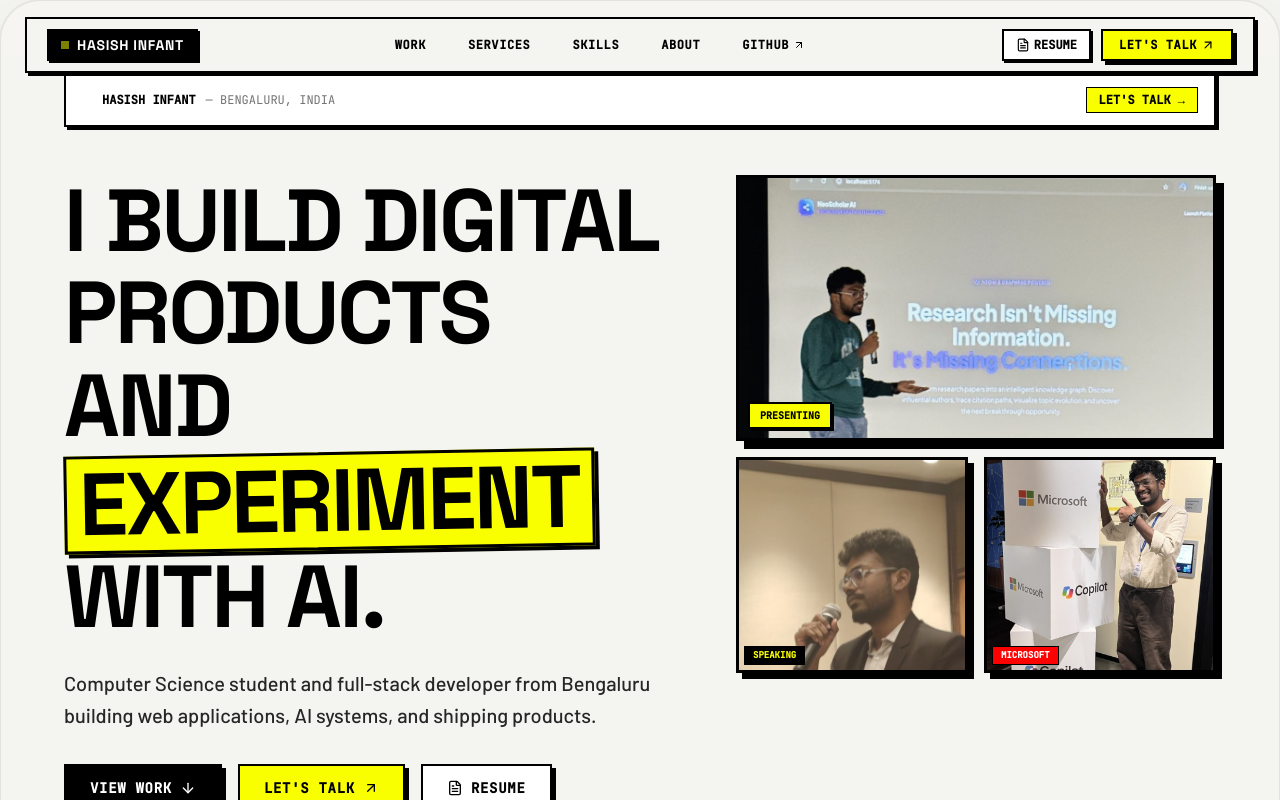
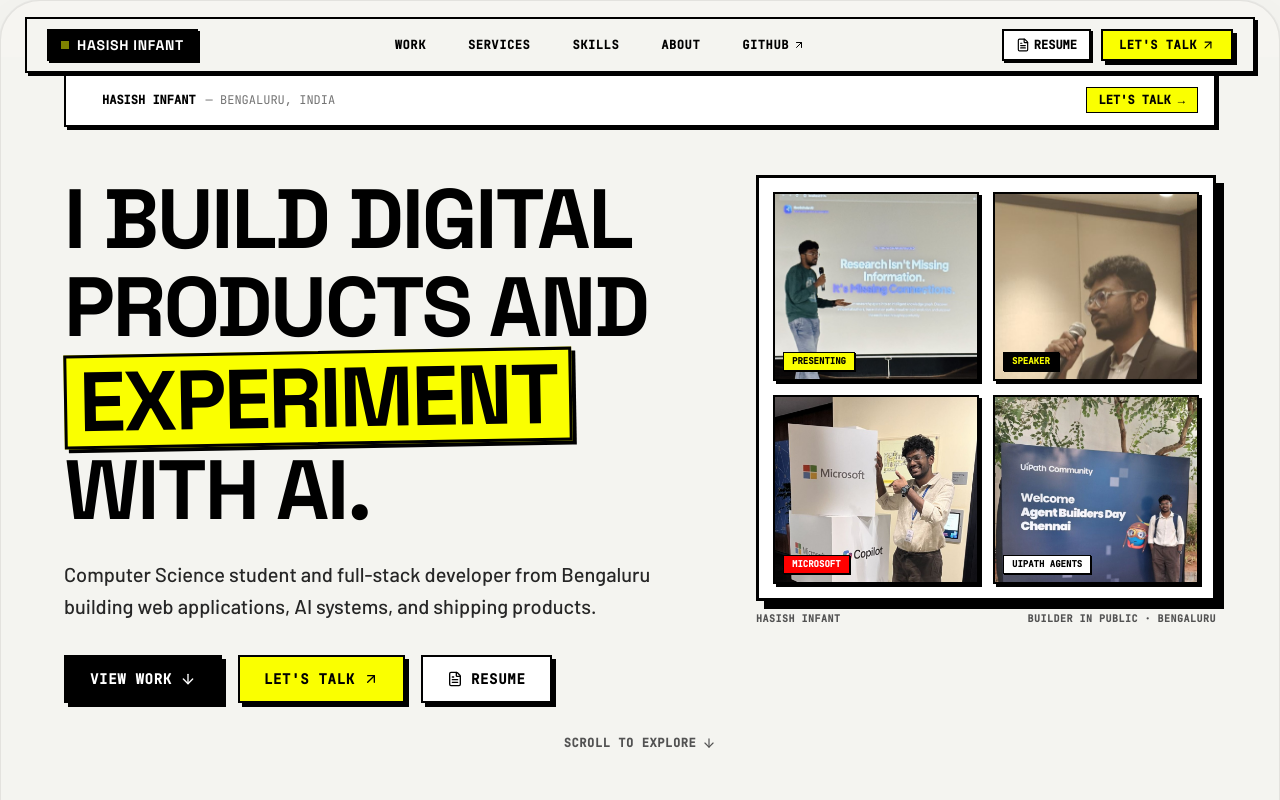
Before and after one commit to hasishinfant/It-s-me-, a React (Vite) app: page / in a window 1280 px wide. Shown: the top 800 px of the page. Built offline with nearby package versions, Linux system fonts and the light colour scheme.

Commit message:
feat: feature 4-photo neo-brutalist collage and link resume in new tab

```diff
--- a/src/components/sections/EditorialHero.tsx
+++ b/src/components/sections/EditorialHero.tsx
@@ -10,24 +10,28 @@ interface EditorialHeroProps {
 
 const HERO_PHOTOS = [
   {
-    src: '/images/hasish-speaking.jpg',
-    alt: 'Hasish speaking at a tech event',
-    caption: 'SPEAKING',
-  },
-  {
     src: '/images/hasish-presenting.jpg',
     alt: 'Hasish presenting NeoScholar AI',
     caption: 'PRESENTING',
+    badgeColor: 'bg-[#FAFF00] text-black',
+  },
+  {
+    src: '/images/hasish-speaking.jpg',
+    alt: 'Hasish speaking at tech event',
+    caption: 'SPEAKER',
+    badgeColor: 'bg-black text-[#FAFF00]',
   },
   {
     src: '/images/hasish-microsoft.jpg',
-    alt: 'Hasish at Microsoft Copilot event',
+    alt: 'Hasish at Microsoft Copilot',
     caption: 'MICROSOFT',
+    badgeColor: 'bg-[#FF0000] text-white',
   },
   {
     src: '/images/hasish-uipath.jpg',
-    alt: 'Hasish at UiPath Agent Builders Day',
-    caption: 'UIPATH',
+    alt: 'Hasish at UiPath Agent Builders Day Chennai',
+    caption: 'UIPATH AGENTS',
+    badgeColor: 'bg-white text-black',
   },
 ];
 
@@ -65,15 +69,15 @@ export const EditorialHero: React.FC<EditorialHeroProps> = ({ onExploreClick, on
         </button>
       </div>
 
-      {/* ── MAIN HERO CONTENT: TEXT LEFT + PHOTOS RIGHT ── */}
-      <div className="w-full max-w-6xl mx-auto flex flex-col lg:flex-row items-center lg:items-start gap-10 lg:gap-16 mt-8 sm:mt-12 z-10">
+      {/* ── MAIN HERO CONTENT: TEXT LEFT + 2x2 PHOTO GRID RIGHT ── */}
+      <div className="w-full max-w-6xl mx-auto flex flex-col lg:flex-row items-center lg:items-start gap-10 lg:gap-14 mt-8 sm:mt-12 z-10">
         {/* Left: Headline, Subtitle, CTAs */}
         <div className="flex-1 flex flex-col items-center lg:items-start text-center lg:text-left">
           <motion.h1
             initial={{ opacity: 0, y: 15 }}
             animate={{ opacity: 1, y: 0 }}
             transition={{ duration: 0.4 }}
-            className="text-4xl sm:text-6xl md:text-7xl lg:text-[5.5rem] font-black font-grotesk tracking-tight text-black leading-[1.05]"
+            className="text-4xl sm:text-6xl md:text-7xl lg:text-[5.25rem] font-black font-grotesk tracking-tight text-black leading-[1.05]"
           >
             I BUILD DIGITAL PRODUCTS AND{' '}
             <span className="relative inline-block px-2 sm:px-3 bg-[#FAFF00] border-2 sm:border-[3px] border-black shadow-[4px_4px_0px_#000] rotate-[-1deg] text-black">
@@ -131,57 +135,36 @@ export const EditorialHero: React.FC<EditorialHeroProps> = ({ onExploreClick, on
           </motion.div>
         </div>
 
-        {/* Right: Neo-Brutalist Photo Collage */}
+        {/* Right: Neo-Brutalist 2x2 Photo Collage */}
         <motion.div
-          initial={{ opacity: 0, x: 30 }}
+          initial={{ opacity: 0, x: 25 }}
           animate={{ opacity: 1, x: 0 }}
           transition={{ duration: 0.5, delay: 0.15 }}
-          className="flex-shrink-0 w-full max-w-[420px] lg:max-w-[480px]"
+          className="flex-shrink-0 w-full max-w-[420px] lg:max-w-[460px]"
         >
-          <div className="grid grid-cols-2 gap-3 sm:gap-4">
-            {/* Primary Large Photo (Speaking) — spans full width */}
-            <div className="col-span-2 relative group">
-              <div className="overflow-hidden border-[3px] border-black shadow-[8px_8px_0px_#000] bg-white">
+          <div className="grid grid-cols-2 gap-3 sm:gap-3.5 p-3 sm:p-3.5 bg-white border-2 sm:border-[3px] border-black shadow-[8px_8px_0px_#000]">
+            {HERO_PHOTOS.map((photo, idx) => (
+              <div
+                key={idx}
+                className="relative group overflow-hidden border-2 border-black shadow-[3px_3px_0px_#000] bg-neutral-100"
+              >
                 <img
-                  src={HERO_PHOTOS[1].src}
-                  alt={HERO_PHOTOS[1].alt}
-                  className="w-full h-[220px] sm:h-[260px] object-cover object-top group-hover:scale-[1.03] transition-transform duration-300"
+                  src={photo.src}
+                  alt={photo.alt}
+                  className="w-full h-[155px] sm:h-[185px] object-cover object-top group-hover:scale-105 transition-transform duration-300"
                   loading="eager"
                 />
+                <div
+                  className={`absolute bottom-2 left-2 px-2 py-0.5 border border-black font-mono text-[9px] font-black uppercase shadow-[1px_1px_0px_#000] ${photo.badgeColor}`}
+                >
+                  {photo.caption}
+                </div>
               </div>
-              <div className="absolute bottom-3 left-3 px-2.5 py-1 bg-[#FAFF00] border-2 border-black shadow-[2px_2px_0px_#000] font-mono text-[10px] font-black uppercase text-black">
-                {HERO_PHOTOS[1].caption}
-              </div>
-            </div>
-
-            {/* Secondary Photos Row */}
-            <div className="relative group">
-              <div className="overflow-hidden border-[3px] border-black shadow-[6px_6px_0px_#000] bg-white">
-                <img
-                  src={HERO_PHOTOS[0].src}
-                  alt={HERO_PHOTOS[0].alt}
-                  className="w-full h-[180px] sm:h-[210px] object-cover object-top group-hover:scale-[1.03] transition-transform duration-300"
-                  loading="eager"
-                />
-              </div>
-              <div className="absolute bottom-2 left-2 px-2 py-0.5 bg-black text-[#FAFF00] border border-black font-mono text-[9px] font-black uppercase">
-                {HERO_PHOTOS[0].caption}
-              </div>
-            </div>
-
-            <div className="relative group">
-              <div className="overflow-hidden border-[3px] border-black shadow-[6px_6px_0px_#000] bg-white">
-                <img
-                  src={HERO_PHOTOS[2].src}
-                  alt={HERO_PHOTOS[2].alt}
-                  className="w-full h-[180px] sm:h-[210px] object-cover object-center group-hover:scale-[1.03] transition-transform duration-300"
-                  loading="eager"
-                />
-              </div>
-              <div className="absolute bottom-2 left-2 px-2 py-0.5 bg-[#FF0000] text-white border border-black font-mono text-[9px] font-black uppercase">
-                {HERO_PHOTOS[2].caption}
-              </div>
-            </div>
+            ))}
+          </div>
+          <div className="mt-2.5 flex items-center justify-between font-mono text-[10px] font-bold text-neutral-600 uppercase tracking-wider">
+            <span>HASISH INFANT</span>
+            <span>BUILDER IN PUBLIC · BENGALURU</span>
           </div>
         </motion.div>
       </div>
--- a/src/components/ui/EditorialNavbar.tsx
+++ b/src/components/ui/EditorialNavbar.tsx
@@ -87,6 +87,8 @@ export const EditorialNavbar: React.FC<EditorialNavbarProps> = ({ onContactClick
         <div className="flex items-center gap-2.5">
           <a
             href={PERSONAL_DATA.socials.resumeUrl}
+            target="_blank"
+            rel="noopener noreferrer"
             className="hidden sm:inline-flex items-center gap-1 px-3 py-1.5 bg-white text-black text-xs font-mono font-bold uppercase border-2 border-black shadow-[2px_2px_0px_#000] hover:bg-neutral-100 active:translate-x-[1px] active:translate-y-[1px] cursor-pointer"
           >
             <FileText className="w-3.5 h-3.5" />
```
